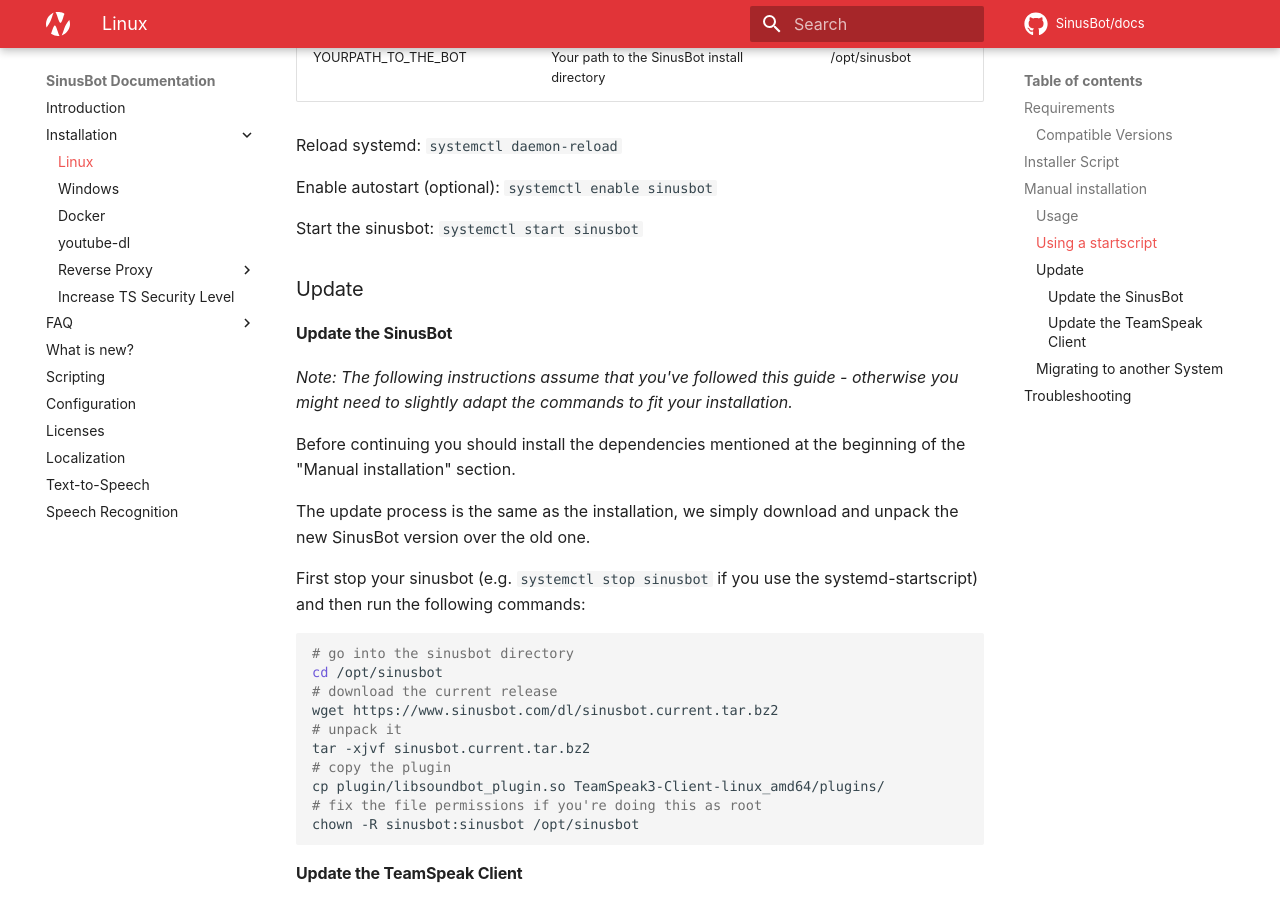
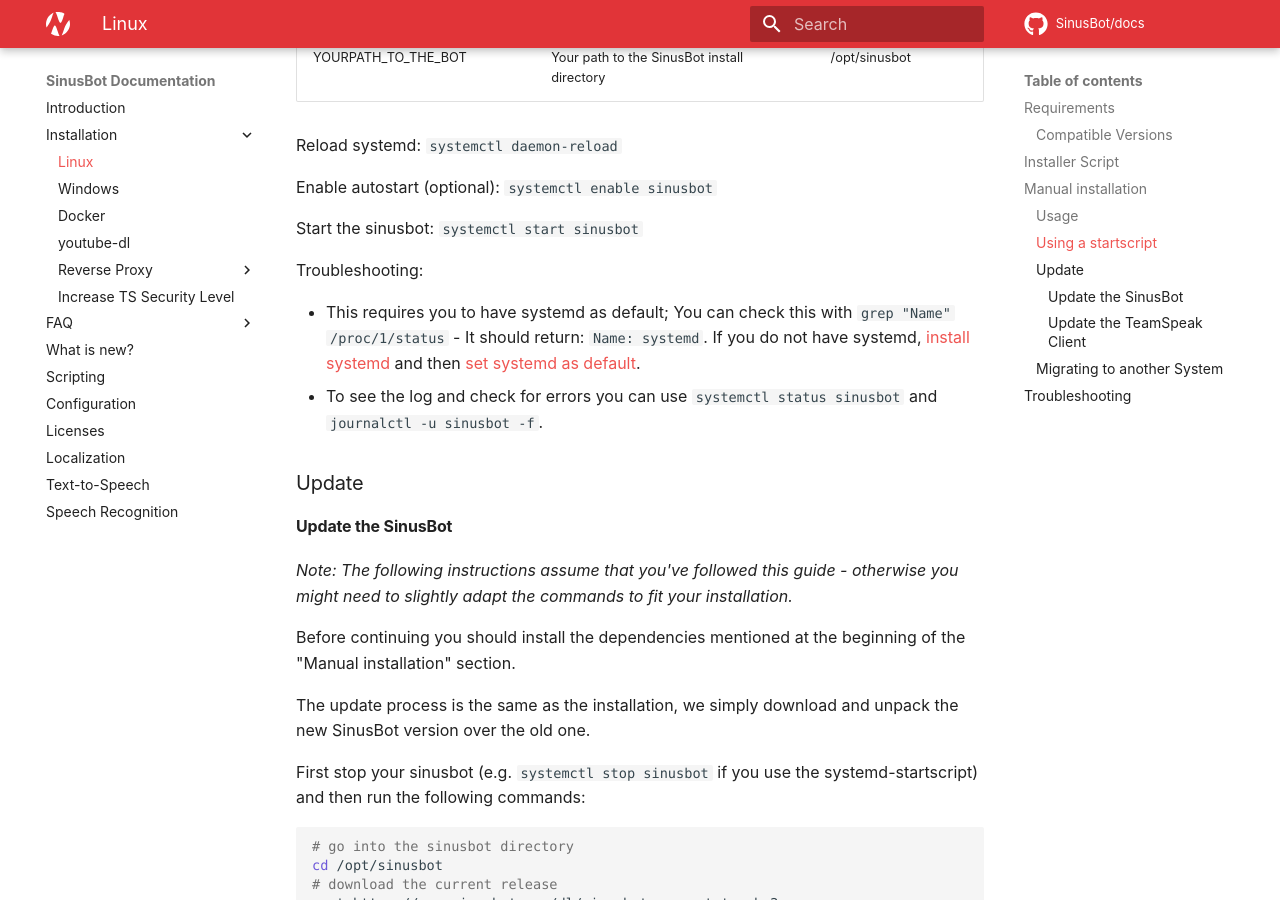
Before and after one commit to SinusBot/docs, an MkDocs documentation site: the page built from docs/installation/linux.md, in a window 1280 px wide and 900 px high, scrolled down 4653 px. Built offline with MkDocs 1.6.1 and Material for MkDocs 9.7.7, drawn with Linux system fonts in a browser that asks for light colours; comment, search, counter and statistics services are not loaded.

Commit message:
add: systemd startscript troubleshooting

```diff
--- a/docs/installation/linux.md
+++ b/docs/installation/linux.md
@@ -207,6 +207,10 @@
 
 Start the sinusbot: `systemctl start sinusbot`
 
+Troubleshooting:
+
+- This requires you to have systemd as default; You can check this with `grep "Name" /proc/1/status` - It should return: `Name: systemd`. If you do not have systemd, [install systemd](https://wiki.debian.org/systemd#Installation) and then [set systemd as default](https://wiki.debian.org/systemd#Configuring_as_default).
+- To see the log and check for errors you can use `systemctl status sinusbot` and `journalctl -u sinusbot -f`.
 
 ### Update
 
```
